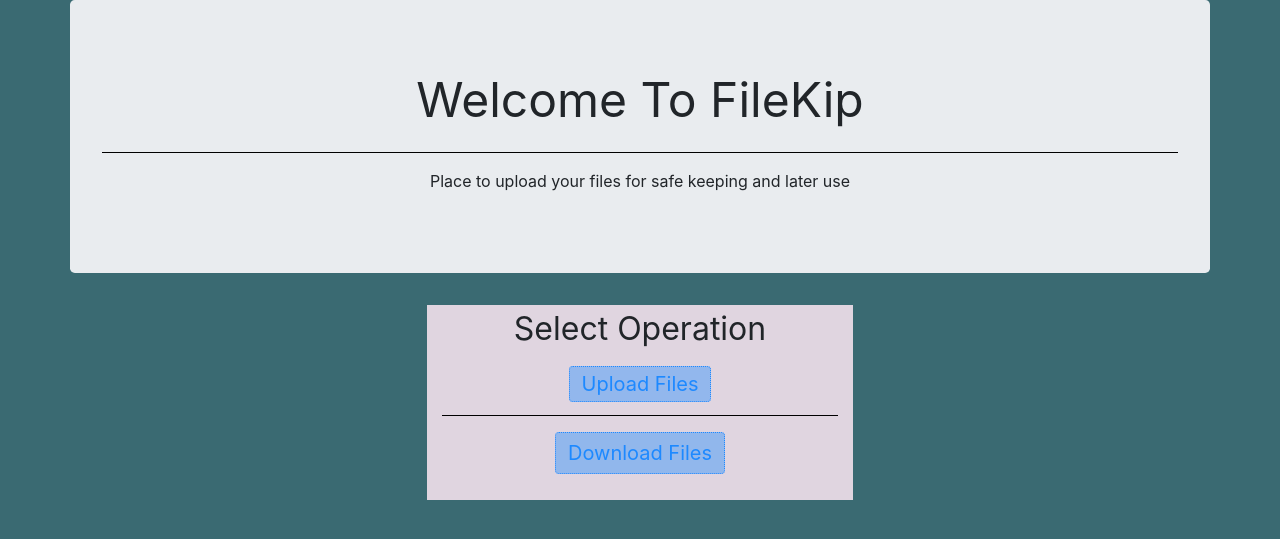
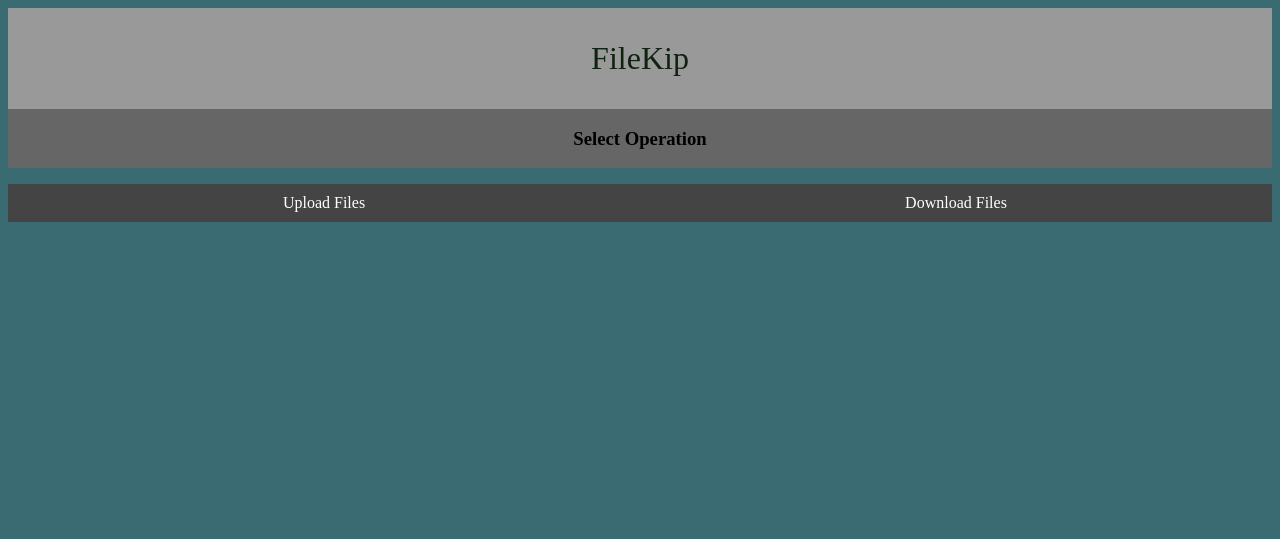
Before and after one commit to blessed-tawanda/homefileserver, a Node server app: page / in a window 1280 px wide. Shown: the top 539 px of the page. Run offline with Node 20, Linux system fonts and the light colour scheme.

Commit message:
Modifying the UI

```diff
--- a/app.js
+++ b/app.js
@@ -3,10 +3,13 @@ var bodyParser = require('body-parser');
 var expressFileUpload = require('express-fileupload');
 var fs = require('fs');
 var ejs = require('ejs');
+var morgan = require('morgan');
 var app = express();
+app.use(morgan('combined'))
 //var fileDownloader = require('file-downloader');
 app.set('view engine','ejs')
 var listOfFiles;
+function getFileList(){ // function used to get the list of files on server
     fs.readdir(__dirname+'/Uploaded/',function(err,files){
         if(err)
             {console.log(err);}
@@ -18,8 +21,8 @@ fs.readdir(__dirname+'/Uploaded/',function(err,files){
                 // })
             }
     })
-
-
+}
+getFileList();
 app.use('/',express.static(__dirname+'/public'))
 app.listen(3000)
 //'127.34.12.3 tawanda
@@ -38,6 +41,7 @@ app.get('/upload', function(req,res){
 
 app.get('/download',function(req,res){
     //res.sendFile(__dirname+'/download.html')
+    getFileList();
     var data = {filelist:listOfFiles};
     res.render('download', data)
 })
@@ -47,7 +51,6 @@ app.get('/download/:filename',function(req,res){
 })
 
 app.post('/upload',function(req,res){
-    console.log('Recieving files')
     if(req.files){
         var nameOfFile;
         var file = req.files.filename;
@@ -79,4 +82,15 @@ app.post('/upload',function(req,res){
         res.send("Done Upload Complete")
     }
     }
+    fs.readdir(__dirname+'/Uploaded/',function(err,files){
+        if(err)
+            {console.log(err);}
+        else
+            {listOfFiles = files;
+                // get the size of file ;) for later consumption :(
+                // fs.stat(__dirname+'/Uploaded/'+listOfFiles[0],function(err,stats){
+                //     console.log(stats.size)
+                // })
+            }
     })
+})
--- a/package.json
+++ b/package.json
@@ -9,6 +9,7 @@
     "express": "^4.16.2",
     "express-fileupload": "^0.3.0",
     "file-downloader": "^2.1.0",
+    "morgan": "^1.9.0",
     "nodemon": "^1.12.1"
   },
   "devDependencies": {},
--- a/public/css/style.css
+++ b/public/css/style.css
@@ -1,23 +1,54 @@
 body{
     background-color: #3a6a72;
 }
-p.title
-{
-    font-size: 3em;
+
+div.heading{
+    background-color: #999;
+    display: flex;
+    flex: 1 1 0;
+    color: #121;
+    font-size: 2em;
+    justify-content: center;
+
 }
-p.heading1{
-    font-size: 2em;
-}
-div.body{
-    background-color: rgb(224, 213, 224);
-    padding-bottom: 10px;
-}
+
 a:hover{
     text-decoration: none;
 }
-/* /* .jumbotron
-{
-    /* font-style: italic; */
-    /* font-size: 10px !important;
+
+div.title{
+    display: flex;
+    justify-content: center;
+    background-color: #666;
+    flex-wrap: wrap;
 }
-*/
+
+nav{
+    background-color: #444;
+}
+
+nav ul{
+    display: flex;
+    list-style: none;
+    padding: 0;
+    justify-content: center;
+}
+
+nav li{
+    text-decoration: none;
+    color: #fff;
+    display: block;
+    padding: 10px;
+    flex: 1 1 0;
+    text-align: center;
+
+}
+
+nav li:hover{
+    background-color: #999;
+    cursor: pointer;
+}
+
+.active{
+    background-color: #999;
+}
--- a/views/index.ejs
+++ b/views/index.ejs
@@ -4,24 +4,28 @@
     <meta charset="UTF-8">
     <meta name="viewport" content="width=device-width, initial-scale=1.0">
     <meta http-equiv="X-UA-Compatible" content="ie=edge">
-    <link rel="stylesheet" href="/css/bootstrap.min.css">
+    <!-- <link rel="stylesheet" href="/css/bootstrap.min.css"> -->
     <link rel="stylesheet" href="/css/style.css">
-    <link rel="stylesheet" href="/css/bttn.min.css">
+    <!-- <link rel="stylesheet" href="/css/bttn.min.css"> -->
     <script src="/js/jquery-3.2.1.min.js"></script>
     <title>Files Thingy</title>
 </head>
 <body>
-    <div class="jumbotron container text-center">
-        <p class="title">Welcome To FileKip</p>
-        <hr length="3px" color="black">
-        <p>Place to upload your files for safe keeping and later use</p>
+    <div  class="heading" >
+        <p>
+            FileKip
+        </p>
     </div>
-    <div class="container text-center col-lg-4 col-sm-4 col-sm-offset-4 col-lg-offset-4 body">
-        <p class="heading1" >Select Operation</h1>
-
-        <p><a href="/upload" class="bttn-float bttn-md bttn-primary " role="button">Upload Files</a></p>
-        <hr color="black">
-        <p><button id="download"class="bttn-float bttn-md bttn-primary " role="button">Download Files</button></p>
+    <div class="wrapper">
+        <div class="title">
+            <h3>Select Operation</h3>
+        </div>
+        <nav class="title">
+            <ul>
+                <li id="upload">Upload Files</li>
+                <li id="download">Download Files</li>
+            </ul>
+        </nav>
     </div>
 </body>
 
@@ -30,7 +34,9 @@
         $('#download').on('click',function(){
             $("body").load('/download')
         })
+        $('#upload').on('click',function(){
+            $("body").load('/upload')
+        })
     })
 </script>
-
 </html>
```
Also changed, not shown: index.html (+4 -5 lines), views/upload.ejs (+50 -0 lines). Lines whose indentation alone changed are shown as unchanged.
